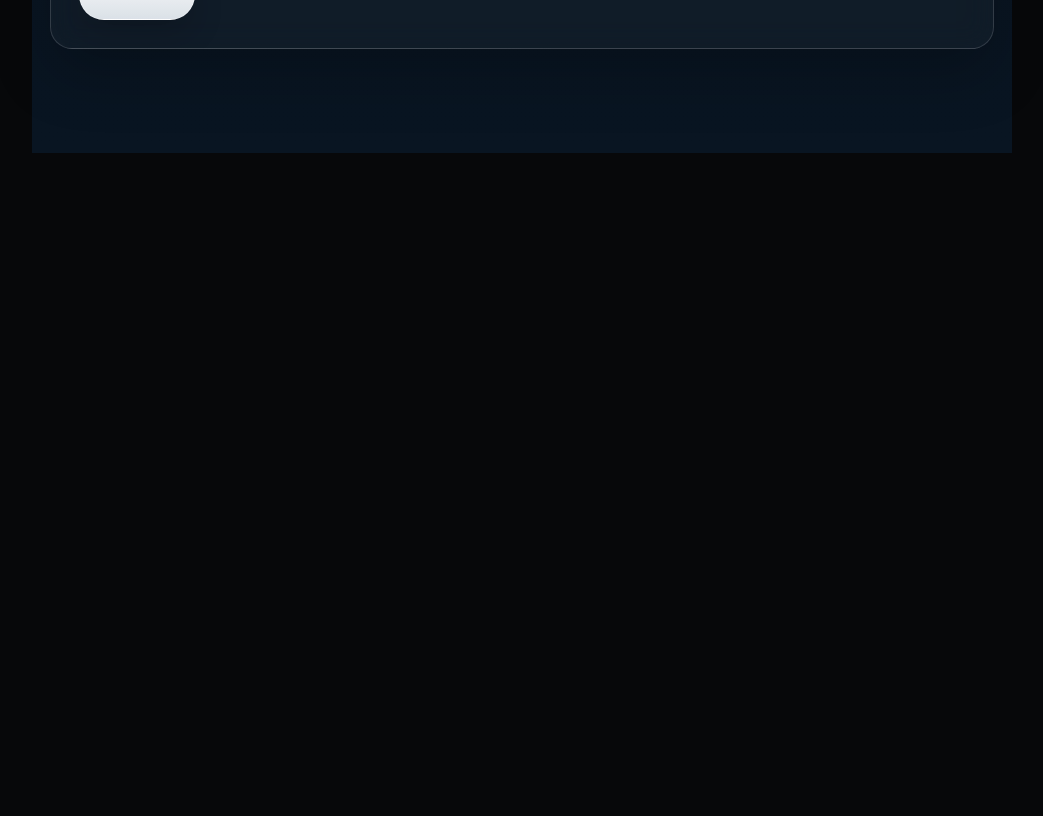
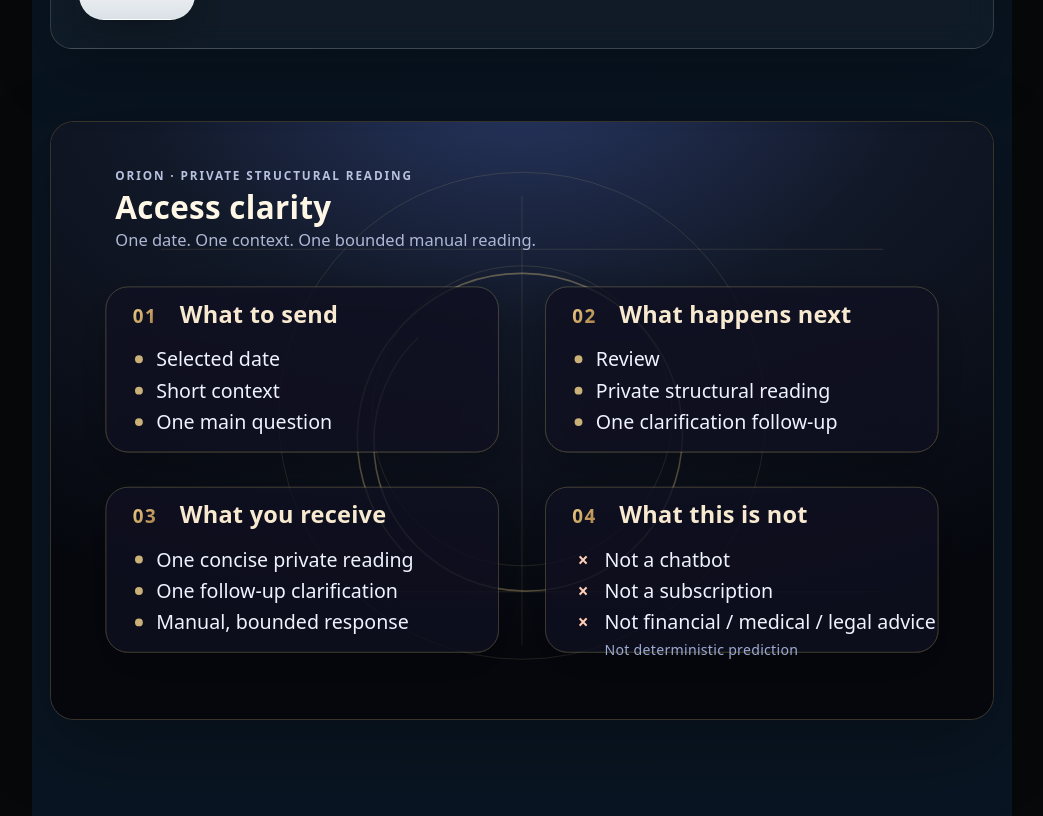
Before and after one commit to AiBhrigu/bhrigu-portal, a Next.js app: page /access in a window 1280 px wide. Shown: the part 2440-3256 px from the top of the page, without its empty margins (111-1154 px from the left). Before the commit the page ends 2593 px from the top, so only its background shows below. Built offline with nearby package versions, Linux system fonts and the light colour scheme.

Commit message:
ACCESS_CLARITY_INFOGRAPHIC_v0_1

```diff
--- a/pages/access.tsx
+++ b/pages/access.tsx
@@ -273,6 +273,30 @@ export default function AccessPage({
             </>
           )}
         </section>
+      {/* ACCESS_CLARITY_INFOGRAPHIC_V0_1 */}
+      <section
+        data-access-clarity-infographic="v0_1"
+        aria-label="Private Structural Reading clarity infographic"
+        style={{
+          margin: "32px 0",
+          border: "1px solid rgba(230, 196, 120, 0.22)",
+          borderRadius: "24px",
+          overflow: "hidden",
+          background: "rgba(7, 10, 18, 0.72)",
+          boxShadow: "0 24px 80px rgba(0, 0, 0, 0.28)",
+        }}
+      >
+        <img
+          src="/access-clarity-infographic-v0-1.svg"
+          alt="Private Structural Reading access flow: what to send, what happens next, what you receive, and what this is not."
+          style={{
+            display: "block",
+            width: "100%",
+            height: "auto",
+          }}
+        />
+      </section>
+
 
         <style jsx>{`
           .accessPage {
```
Also changed, not shown: public/access-clarity-infographic-v0-1.svg (added).
